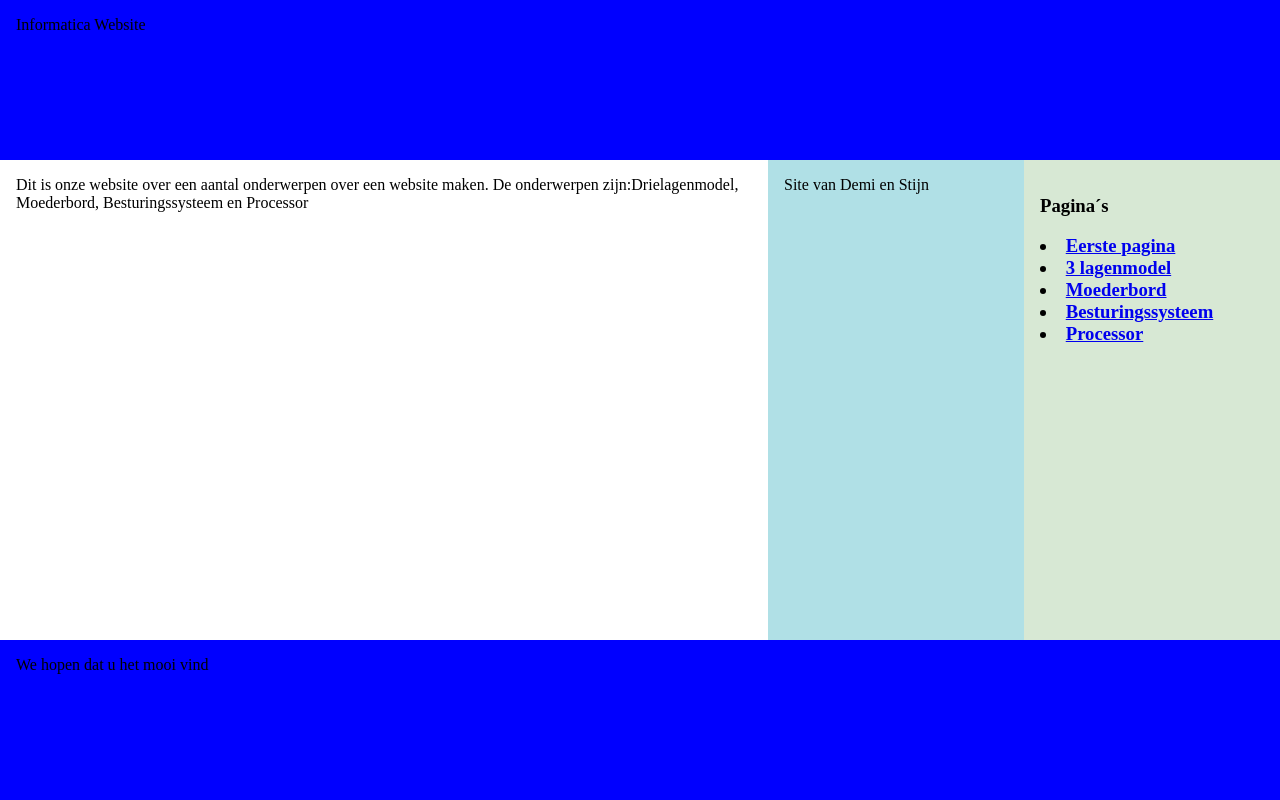
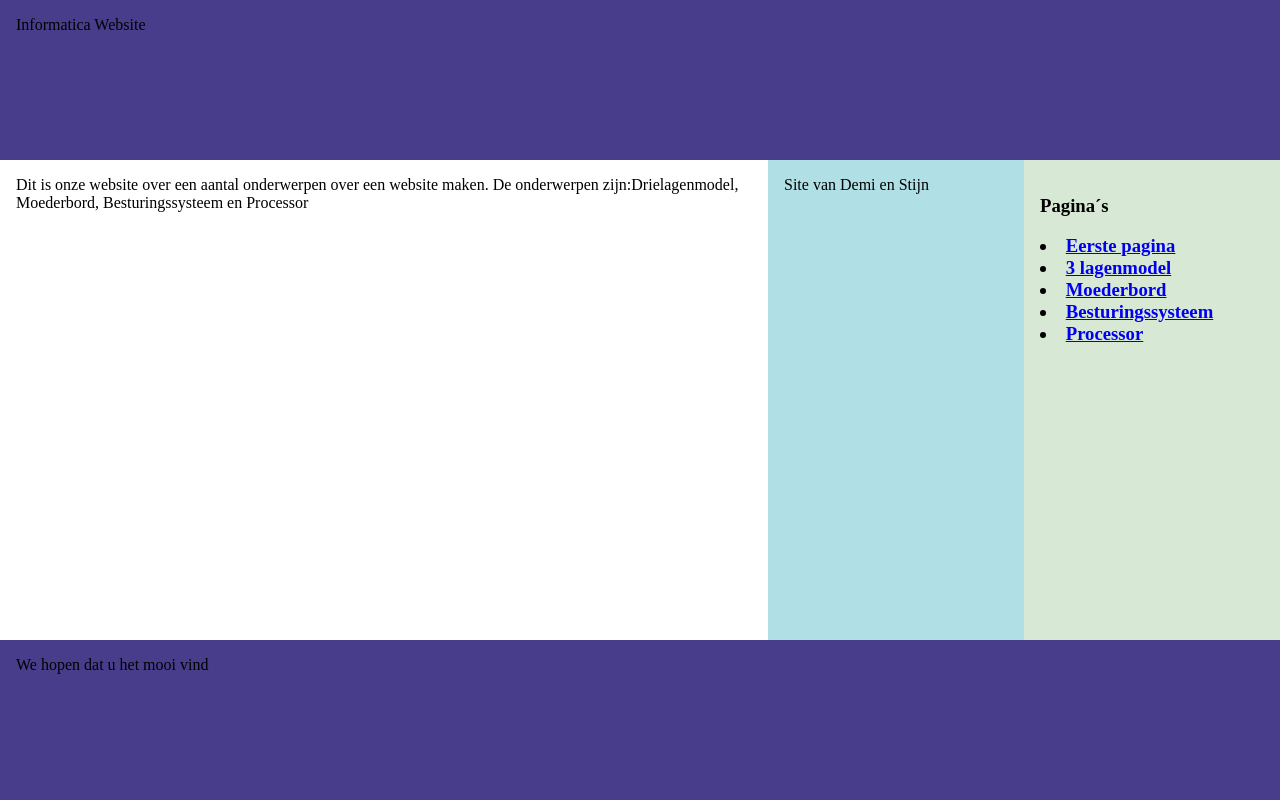
Before and after one commit to 118219/118219.Github.io, a plain HTML site: page index.html in a window 1280 px wide. Drawn offline with Linux system fonts and the light colour scheme.

Commit message:
Update index.html

```diff
--- a/index.html
+++ b/index.html
@@ -31,7 +31,7 @@
     order: 2;
   }
   header, footer {
-    background: blue;
+    background: darkslateblue;
     height: 20vh;
   }
   header, footer, article, nav, aside {
```
